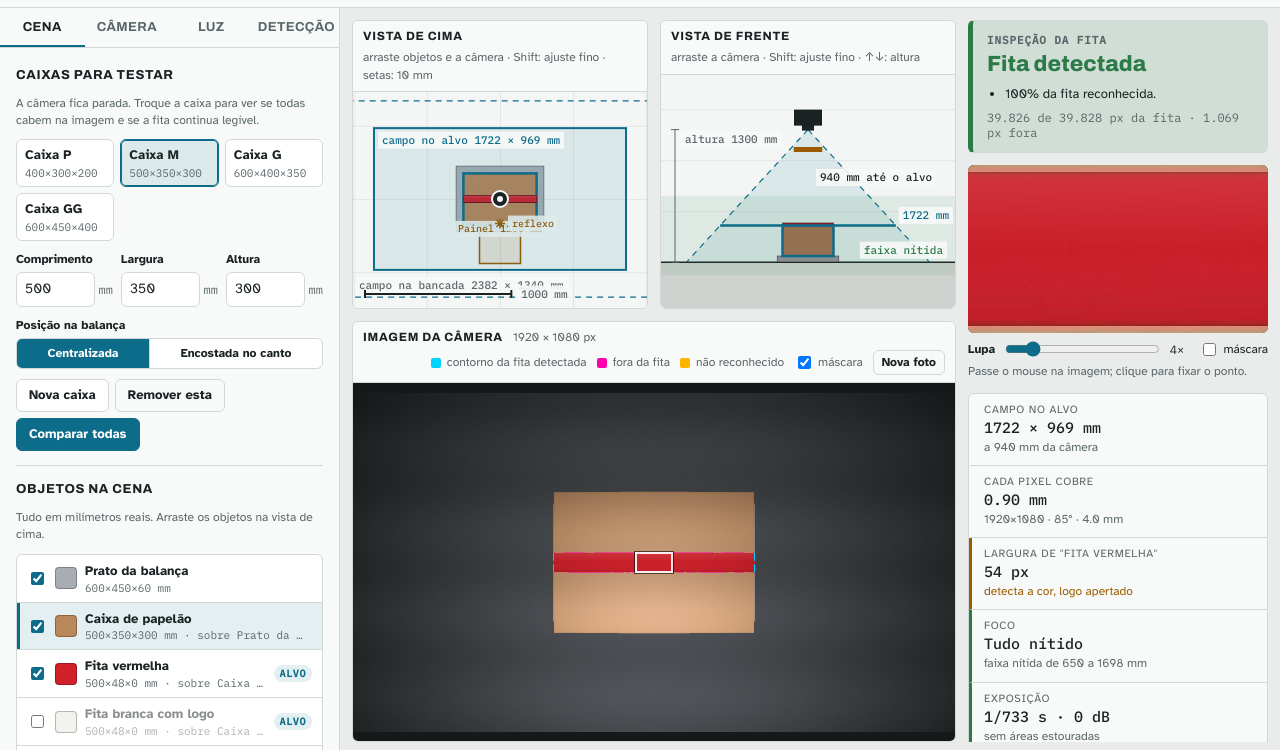
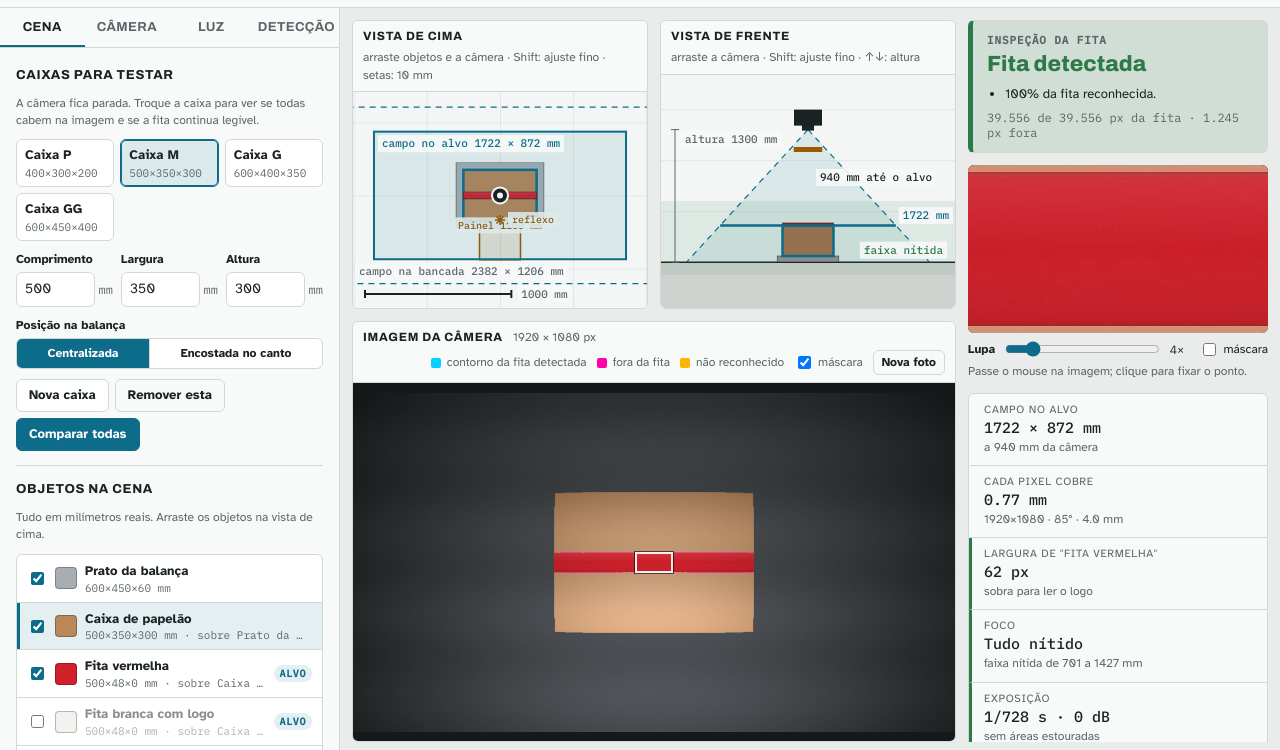
Before and after one commit to LucasSiedschlag/vision-sim, a website with bundled scripts: page index.html in a window 1280 px wide. Shown: the part 46-796 px from the top of the page. Built offline with nearby package versions, Linux system fonts and the light colour scheme.

Commit message:
fix(lens): fit distortion to datasheet FOV and use one projection for image and metrics

```diff
--- a/src/core/optics.js
+++ b/src/core/optics.js
@@ -37,7 +37,8 @@ export function vfov(hfovDeg, widthPx, heightPx) {
 /**
  * Estado óptico de uma câmera com zoom `zoom` (0 = grande angular, 1 = tele).
  * Para lente fixa, zoom é ignorado.
- * Retorna FOV horizontal, focal (mm), largura do sensor (mm), pitch do pixel e k1 da distorção.
+ * Retorna o FOV horizontal do datasheet nesse zoom, focal (mm), largura do sensor (mm), pitch do pixel e k1
+ * da distorção (k1 é o λ do modelo de divisão, ver lensProjection).
  */
 export function lensState(cam, zoom = 0) {
   const t = cam.hfov.length > 1 ? Math.min(1, Math.max(0, zoom)) : 0;
@@ -47,11 +48,14 @@ export function lensState(cam, zoom = 0) {
   const sensorW = 2 * fWide * Math.tan((cam.hfov[0] * DEG) / 2);
   // Interpolação em focal (linear em mm, como um zoom real).
   const f = fWide + (fTele - fWide) * t;
-  const hfov = 2 * Math.atan(sensorW / (2 * f)) / DEG;
   const pitch = sensorW / cam.widthPx;
   // Distorção diminui conforme o zoom fecha.
   const k1 = (cam.distortionK ?? 0) * Math.pow(fWide / f, 2);
-  return { hfov, focalMm: f, sensorW, pitchMm: pitch, k1, aperture: cam.aperture };
+  // Interpola o FOV do datasheet (o que a imagem mostra de borda a borda) entre os extremos do zoom,
+  // na tangente, que é o que escala com a focal.
+  const tw = Math.tan((cam.hfov[0] * DEG) / 2), tt = Math.tan((cam.hfov[cam.hfov.length - 1] * DEG) / 2);
+  const hfovSheet = cam.hfov.length > 1 ? (2 * Math.atan(1 / (1 / tw + (1 / tt - 1 / tw) * ((f - fWide) / (fTele - fWide || 1))))) / DEG : cam.hfov[0];
+  return { hfov: hfovSheet, focalMm: f, sensorW, pitchMm: pitch, k1, aperture: cam.aperture };
 }
 
 /**
@@ -95,37 +99,67 @@ export function rectCorners(o, z) {
 }
 
 /**
- * Tabela de remapeamento para distorção radial (barril quando k1 < 0).
- * Para cada pixel da imagem final (distorcida), o índice do pixel de origem na imagem ideal.
- * Normalizado pela meia-diagonal, de modo que os cantos ficam no lugar.
+ * Projeção da lente com distorção radial pelo modelo de divisão (Fitzgibbon):
+ *   r_ideal = r_imagem / (1 + λ · n²),  n = r_imagem / (meia largura)
+ * λ < 0 é barril. A escala do centro (fpx) é escolhida para que a borda horizontal da imagem caia
+ * exatamente no FOV do datasheet: o que o fabricante mede é o campo da imagem já distorcida.
+ * distort = false: imagem corrigida pela câmera (LDC): mesma escala no centro, bordas cortadas.
+ * Retorna fpx (px por unidade de tangente no centro), λ efetivo e FOV horizontal/vertical da imagem.
  */
-export function distortionMap(w, h, k1) {
-  const map = new Int32Array(w * h);
-  const cx = (w - 1) / 2, cy = (h - 1) / 2;
-  const R = Math.hypot(cx, cy);
-  // Fator de escala em função de r² (tabela 1D): evita a iteração por pixel.
-  const N = 2048;
-  const lut = new Float32Array(N + 1);
-  for (let i = 0; i <= N; i++) {
-    const rd = Math.sqrt(i / N);
-    let rs = rd;
-    // Inverte rd = rs(1 + k rs²)/(1 + k) por iteração de ponto fixo.
-    for (let k = 0; k < 6; k++) rs = (rd * (1 + k1)) / (1 + k1 * rs * rs);
-    lut[i] = rd > 0 ? rs / rd : 1 + k1;
-  }
-  const invR2 = 1 / (R * R);
-  for (let y = 0; y < h; y++) {
-    const dy = y - cy;
-    const dy2 = dy * dy;
-    for (let x = 0; x < w; x++) {
-      const dx = x - cx;
-      const t = (dx * dx + dy2) * invR2 * N;
-      const i0 = t | 0;
-      const scale = i0 >= N ? lut[N] : lut[i0] + (lut[i0 + 1] - lut[i0]) * (t - i0);
-      const sx = Math.round(cx + dx * scale);
-      const sy = Math.round(cy + dy * scale);
-      map[y * w + x] = sx >= 0 && sx < w && sy >= 0 && sy < h ? sy * w + sx : -1;
+export function lensProjection(widthPx, heightPx, hfovDeg, k1, distort = true) {
+  const half = widthPx / 2;
+  const nCorner = Math.hypot(widthPx, heightPx) / widthPx;
+  // o modelo só vale enquanto 1 + λn² > 0 nos cantos; limita barris exagerados
+  const lam = Math.max(k1, -0.85 / (nCorner * nCorner));
+  const fpx = half / ((1 + lam) * Math.tan((hfovDeg * DEG) / 2));
+  const L = distort ? lam : 0;
+  const tanAt = (n) => (n / (1 + L * n * n)) * (half / fpx); // tangente do raio na borda, a n meias larguras
+  const aspect = heightPx / widthPx;
+  return {
+    fpx, lambda: L,
+    hfov: (2 * Math.atan(tanAt(1))) / DEG,
+    vfov: (2 * Math.atan(tanAt(aspect))) / DEG,
+    // quanto a imagem ideal (sem distorção) precisa ser maior para cobrir os cantos
+    cornerScale: 1 / (1 + L * nCorner * nCorner),
+  };
+}
+
+/**
+ * Para cada pixel da imagem entregue (W × H), o índice do pixel de origem na imagem ideal
+ * (Wi × Hi, renderizada com escala q em relação a fpx). -1 = fora da imagem ideal.
+ */
+export function lensMap(W, H, Wi, Hi, lambda, q = 1) {
+  const map = new Int32Array(W * H);
+  const half = W / 2, cx = W / 2, cy = H / 2, ci = Wi / 2, cj = Hi / 2;
+  const inv = 1 / (half * half);
+  for (let y = 0, j = 0; y < H; y++) {
+    const dy = y + 0.5 - cy;
+    for (let x = 0; x < W; x++, j++) {
+      const dx = x + 0.5 - cx;
+      const s = q / (1 + lambda * (dx * dx + dy * dy) * inv);
+      const sx = Math.floor(ci + dx * s), sy = Math.floor(cj + dy * s);
+      map[j] = sx >= 0 && sx < Wi && sy >= 0 && sy < Hi ? sy * Wi + sx : -1;
     }
   }
   return map;
 }
+
+/**
+ * Projeção de um ponto do mundo na imagem entregue, com a distorção da lente.
+ * cam: câmera resolvida (fpx, lambda, w, h). null se o ponto está fora do alcance da lente.
+ */
+export function projectImage(p, cam) {
+  const depth = cam.z - p.z;
+  if (depth <= 1) return null;
+  const du = ((p.x - cam.x) * cam.fpx) / depth, dv = ((p.y - cam.y) * cam.fpx) / depth;
+  const half = cam.w / 2;
+  const nu = Math.hypot(du, dv) / half;
+  let k = 1;
+  if (cam.lambda && nu > 1e-9) {
+    // nu = nd / (1 + λ nd²)  →  λ nu nd² − nd + nu = 0
+    const disc = 1 - 4 * cam.lambda * nu * nu;
+    if (disc < 0) return null;
+    k = (1 - Math.sqrt(disc)) / (2 * cam.lambda * nu) / nu;
+  }
+  return { u: cam.w / 2 + du * k, v: cam.h / 2 + dv * k };
+}
--- a/src/core/scene.js
+++ b/src/core/scene.js
@@ -1,7 +1,7 @@
 // Regras da cena: empilhamento, câmera resolvida e indicadores. Puro, sem DOM.
 
 import { CAMERAS, customCamera, isZoom } from '../presets/cameras.js';
-import { lensState, focalPx, footprint, mmPerPixel, depthOfField } from './optics.js';
+import { lensState, lensProjection, projectImage, depthOfField, DEG } from './optics.js';
 import { hexToRgb, rgbToHsv } from './color.js';
 import { sensorFor } from './sensor.js';
 import { lightSources, lightMix, dayVariation, combinedFlicker, isFlickerSafe } from './lighting.js';
@@ -41,10 +41,14 @@ export function cameraModel(sceneCam) {
   return CAMERAS.find((c) => c.id === sceneCam.modelId) || CAMERAS[0];
 }
 
-/** Câmera pronta para renderizar: modelo + zoom + posição. */
+/**
+ * Câmera pronta para renderizar: modelo + zoom + posição + projeção da lente.
+ * fpx: escala no centro da imagem; lambda: distorção; hfov/vfov: campo que a imagem entregue mostra.
+ */
 export function resolveCamera(sceneCam) {
   const model = cameraModel(sceneCam);
   const lens = lensState(model, sceneCam.zoom);
+  const proj = lensProjection(model.widthPx, model.heightPx, lens.hfov, lens.k1, sceneCam.distortion !== false);
   return {
     model,
     lens,
@@ -52,7 +56,15 @@ export function resolveCamera(sceneCam) {
     zoomable: isZoom(model),
     x: sceneCam.x, y: sceneCam.y, z: sceneCam.z,
     w: model.widthPx, h: model.heightPx,
-    fpx: focalPx(model.widthPx, lens.hfov),
+    fpx: proj.fpx, lambda: proj.lambda, hfov: proj.hfov, vfov: proj.vfov, cornerScale: proj.cornerScale,
+  };
+}
+
+/** Largura e altura (mm) do campo que a imagem mostra num plano a `distanceMm` da câmera. */
+export function fieldAt(cam, distanceMm) {
+  return {
+    width: 2 * distanceMm * Math.tan((cam.hfov * DEG) / 2),
+    height: 2 * distanceMm * Math.tan((cam.vfov * DEG) / 2),
   };
 }
 
@@ -99,10 +111,10 @@ export function opticsMetrics(scene) {
   const cam = resolveCamera(scene.camera);
   const plane = targetPlane(resolved);
   const dist = cam.z - plane.z;
-  const fp = footprint(dist, cam.lens.hfov, cam.w, cam.h);
-  const mmpx = mmPerPixel(dist, cam.lens.hfov, cam.w);
+  const fp = fieldAt(cam, dist);
+  const mmpx = dist / cam.fpx; // no centro da imagem; com distorção em barril, as bordas cobrem mais mm por pixel
   const targetSize = plane.target ? Math.min(plane.target.w, plane.target.d) : null;
-  const coc = cam.lens.pitchMm * 2;
+  const coc = (cam.sensor.pixelUm / 1000) * 2;
   const dof = depthOfField(cam.lens.focalMm, cam.lens.aperture, coc, Math.max(dist, cam.lens.focalMm * 20));
   const lowest = resolved.filter((o) => o.visible && o.kind !== 'flat').reduce((m, o) => Math.min(m, o.z1), plane.z);
   const sharp = dist >= dof.near - 1 && cam.z - lowest <= dof.far + 1;
@@ -113,7 +125,7 @@ export function opticsMetrics(scene) {
     mmPerPx: mmpx,
     targetPx: targetSize ? targetSize / mmpx : null,
     targetName: plane.target?.name ?? null,
-    hfov: cam.lens.hfov,
+    hfov: cam.hfov,
     focalMm: cam.lens.focalMm,
     dofNear: dof.near,
     dofFar: dof.far,
@@ -209,11 +221,9 @@ export function boxInView(scene) {
   let margin = Infinity;
   for (const z of [box.z0, box.z1]) {
     for (const p of rectCornersAt(box, z)) {
-      const depth = cam.z - p.z;
-      if (depth <= 1) return { inside: false, marginPx: -Infinity };
-      const u = cam.w / 2 + ((p.x - cam.x) * cam.fpx) / depth;
-      const v = cam.h / 2 + ((p.y - cam.y) * cam.fpx) / depth;
-      margin = Math.min(margin, u, v, cam.w - u, cam.h - v);
+      const q = projectImage(p, cam); // com a distorção: é o que a imagem entregue mostra
+      if (!q) return { inside: false, marginPx: -Infinity };
+      margin = Math.min(margin, q.u, q.v, cam.w - q.u, cam.h - q.v);
     }
   }
   return { inside: margin >= 0, marginPx: margin };
--- a/src/main.js
+++ b/src/main.js
@@ -8,7 +8,7 @@ import { drawTopView, drawFrontView, topToWorld, topViewport, frontViewport, loc
 import { renderCamera } from './render/camera.js';
 import { setAssetListener } from './render/textures.js';
 import { opticsMetrics, lightingMetrics, resolveHeights, drawOrder, resolveCamera, applyBoxVariant, boxInView } from './core/scene.js';
-import { project, rectCorners, DEG } from './core/optics.js';
+import { projectImage, rectCorners, DEG } from './core/optics.js';
 import { shutterLabel } from './core/lighting.js';
 
 const $ = (s) => document.querySelector(s);
@@ -168,7 +168,7 @@ function start(saved) {
     const t = objs.filter((o) => o.isTarget).pop() || objs[objs.length - 1];
     const cam = resolveCamera(sc.camera);
     if (!t) return { u: cam.w / 2, v: cam.h / 2 };
-    const p = project({ x: t.x, y: t.y, z: t.z1 }, cam);
+    const p = projectImage({ x: t.x, y: t.y, z: t.z1 }, cam);
     return p ? { u: p.u, v: p.v } : { u: cam.w / 2, v: cam.h / 2 };
   }
 
--- a/src/render/camera.js
+++ b/src/render/camera.js
@@ -2,7 +2,7 @@
 // → ruído → modo de cor → compressão JPEG → detecção.
 
 import { resolveHeights, drawOrder, resolveCamera, effectiveLight, detectionParams, detectionMode, lightContext } from '../core/scene.js';
-import { project, planeScale, rectCorners, distortionMap, DEG } from '../core/optics.js';
+import { project, planeScale, rectCorners, lensMap, DEG } from '../core/optics.js';
 import { SRGB_TO_LINEAR, LINEAR_TO_SRGB8, illuminantRgb, wbGainsForKelvin, grayWorldGains } from '../core/color.js';
 import { lightSources, timeFactor, flickerAverage } from '../core/lighting.js';
 import { whiteSignalPerLuxS, snrDb } from '../core/sensor.js';
@@ -131,34 +131,44 @@ export async function renderCamera(scene, captureSeed = 1) {
   const W = cam.w, H = cam.h, N = W * H;
   const objs = drawOrder(resolveHeights(scene.objects));
 
-  const refl = canvas('refl', W, H), data = canvas('data', W, H);
+  // Imagem ideal (perspectiva sem distorção, mesma escala do centro). Com barril, os cantos da imagem
+  // entregue vêm de fora do retângulo W × H: a ideal é maior. Limite de 2,5× os pixels (escala q < 1).
+  const grow = cam.lambda ? cam.cornerScale : 1;
+  let q = 1;
+  if (grow * grow > 2.5) q = Math.sqrt(2.5) / grow;
+  const Wi = cam.lambda ? 2 * Math.ceil((W / 2) * grow * q) + 2 : W;
+  const Hi = cam.lambda ? 2 * Math.ceil((H / 2) * grow * q) + 2 : H;
+  const icam = { ...cam, w: Wi, h: Hi, fpx: cam.fpx * q };
+
+  const refl = canvas('refl', Wi, Hi), data = canvas('data', Wi, Hi);
   const rctx = refl.getContext('2d', { willReadFrequently: true });
   const dctx = data.getContext('2d', { willReadFrequently: true });
-  drawGeometry(rctx, objs, cam, 'color');
+  drawGeometry(rctx, objs, icam, 'color');
   const p = detectionParams(scene.detection);
   const lkey = `${p.hue.toFixed(1)}|${p.hueTol}|${p.sMin}|${p.vMin}`;
   if (lutCache.key !== lkey) lutCache = { key: lkey, lut: colorLut(p) };
-  drawGeometry(dctx, objs, cam, 'data', { lut: lutCache.lut, key: lkey });
+  drawGeometry(dctx, objs, icam, 'data', { lut: lutCache.lut, key: lkey });
   mark('desenho');
 
-  let rgba = rctx.getImageData(0, 0, W, H).data;
-  let aux = dctx.getImageData(0, 0, W, H).data; // G = alvo, B = tinta da cor procurada
+  let rgba = rctx.getImageData(0, 0, Wi, Hi).data;
+  let aux = dctx.getImageData(0, 0, Wi, Hi).data; // G = alvo, B = tinta da cor procurada
 
   // Luz: soma de todas as fontes ligadas (galpão e luminárias da bancada). Iluminância e reflexo de
   // cada luminária calculados por pixel na imagem ideal (src/core/illumination.js), em cache.
   const lsrc = lightSources(scene.light, lightContext(scene));
-  const fkey = JSON.stringify([W, H, cam.x, cam.y, cam.z, cam.fpx,
+  const fkey = JSON.stringify([Wi, Hi, cam.x, cam.y, cam.z, icam.fpx,
     objs.map((o) => [o.x, o.y, o.z1, o.w, o.d, o.rot, o.surface, o.roughness, o.gloss]),
     lsrc.map((s) => [s.group, s.lux, s.gradient, s.lum])]);
-  if (fieldCache.key !== fkey) fieldCache = { key: fkey, fields: computeLightFields({ cam, W, H, objs, sources: lsrc }), distorted: new Map() };
+  if (fieldCache.key !== fkey) fieldCache = { key: fkey, fields: computeLightFields({ cam: icam, W: Wi, H: Hi, objs, sources: lsrc }), distorted: new Map() };
   let fields = fieldCache.fields;
   mark('luz por pixel');
 
-  // Distorção da lente (barril): imagem, dados e mapas de luz passam pelo mesmo remapeamento
-  const k1 = scene.camera.distortion ? Math.round(cam.lens.k1 * 200) / 200 : 0;
-  if (Math.abs(k1) > 1e-3) {
-    const key = `${W}x${H}:${k1}`;
-    if (mapCache.key !== key) mapCache = { key, map: distortionMap(W, H, k1) };
+  // Distorção da lente: imagem, dados e mapas de luz passam pelo mesmo remapeamento ideal → entregue
+  let lmap = null;
+  if (cam.lambda) {
+    const key = `${W}x${H}:${Wi}x${Hi}:${cam.lambda}:${q}`;
+    if (mapCache.key !== key) mapCache = { key, map: lensMap(W, H, Wi, Hi, cam.lambda, q) };
+    lmap = mapCache.map;
     rgba = remap32(rgba, mapCache.map);
     aux = remap32(aux, mapCache.map);
     if (!fieldCache.distorted.has(key)) {
@@ -353,12 +363,13 @@ export async function renderCamera(scene, captureSeed = 1) {
       const rel = ang - parent.rot * DEG;
       len = Math.abs(Math.cos(rel)) * parent.w + Math.abs(Math.sin(rel)) * parent.d;
     }
-    const a = project({ x: cx - ux * len / 2, y: cy - uy * len / 2, z: tgt.z1 }, cam);
-    const b = project({ x: cx + ux * len / 2, y: cy + uy * len / 2, z: tgt.z1 }, cam);
-    const scale = planeScale(tgt.z1, cam);
+    // na imagem ideal, onde a emenda é uma reta (a distorção a curvaria)
+    const a = project({ x: cx - ux * len / 2, y: cy - uy * len / 2, z: tgt.z1 }, icam);
+    const b = project({ x: cx + ux * len / 2, y: cy + uy * len / 2, z: tgt.z1 }, icam);
+    const scale = planeScale(tgt.z1, icam);
     if (a && b && scale) {
       const halfPx = ((long ? tgt.d : tgt.w) / 2) * scale;
-      profile = analyzeProfile(profileBand(mask, W, H, a, b, halfPx, len));
+      profile = analyzeProfile(profileBand(mask, W, H, a, b, halfPx, len, 256, lmap, Wi));
       v = verdictLogo(result, profile, scene.detection);
     }
   }
--- a/src/render/views.js
+++ b/src/render/views.js
@@ -1,8 +1,8 @@
 // Vista de cima (planta) e vista de frente (elevação), em escala real.
 
-import { resolveHeights, drawOrder, resolveCamera, targetPlane, opticsMetrics } from '../core/scene.js';
+import { resolveHeights, drawOrder, resolveCamera, targetPlane, opticsMetrics, fieldAt } from '../core/scene.js';
 import { normalizeLight, resolveLuminaire, glarePoint, FIXTURE_MODELS } from '../core/lighting.js';
-import { rectCorners, footprint, DEG } from '../core/optics.js';
+import { rectCorners, DEG } from '../core/optics.js';
 import { topTexture, sideColor } from './textures.js';
 
 function token(name) {
@@ -80,7 +80,7 @@ function sceneBounds(scene, resolved, cam) {
     add(lum.x + r, lum.y + r);
   }
   const plane = targetPlane(resolved);
-  const fp = footprint(cam.z - plane.z, cam.lens.hfov, cam.w, cam.h);
+  const fp = fieldAt(cam, cam.z - plane.z);
   add(cam.x - fp.width / 2, cam.y - fp.height / 2);
   add(cam.x + fp.width / 2, cam.y + fp.height / 2);
   if (!Number.isFinite(minX)) { minX = -500; maxX = 500; minY = -400; maxY = 400; }
@@ -132,8 +132,8 @@ export function drawTopView(canvas, scene, ui) {
   drawFixturesTop(ctx, scene, plane, { X, Y, scale, dpr }, ui);
 
   // Campo de visão
-  const fpT = footprint(cam.z - plane.z, cam.lens.hfov, cam.w, cam.h);
-  const fpB = footprint(cam.z, cam.lens.hfov, cam.w, cam.h);
+  const fpT = fieldAt(cam, cam.z - plane.z);
+  const fpB = fieldAt(cam, cam.z);
   const accent = token('--accent');
   ctx.strokeStyle = accent;
   ctx.setLineDash([6 * dpr, 5 * dpr]);
@@ -188,7 +188,7 @@ export function drawFrontView(canvas, scene, ui) {
   const plane = targetPlane(resolved);
 
   // Limites: largura do campo na bancada, objetos e câmera
-  const half = cam.z * Math.tan((cam.lens.hfov * DEG) / 2);
+  const half = cam.z * Math.tan((cam.hfov * DEG) / 2);
   let fb = locked.front;
   if (!fb) {
     let minX = cam.x - half, maxX = cam.x + half;
@@ -274,7 +274,7 @@ export function drawFrontView(canvas, scene, ui) {
   ctx.setLineDash([]);
 
   // Largura do campo no plano do alvo
-  const fpT = footprint(cam.z - plane.z, cam.lens.hfov, cam.w, cam.h);
+  const fpT = fieldAt(cam, cam.z - plane.z);
   ctx.lineWidth = 2.5 * dpr;
   ctx.beginPath();
   ctx.moveTo(X(cam.x - fpT.width / 2), Z(plane.z));
--- a/src/ui/panels.js
+++ b/src/ui/panels.js
@@ -287,13 +287,14 @@ function cameraPanel({ store, add }) {
     custom,
     section('Posição e lente', 'A câmera aponta para baixo. Arraste-a também nas vistas.',
       cam.zoomable ? add(range({ id: 'cam-zoom', label: 'Zoom', min: 0, max: 1, step: 0.01, get: () => C().zoom, set: (v) => up((c) => { c.zoom = v; }),
-        format: () => { const r = resolveCamera(C()); return `${r.lens.focalMm.toFixed(1)} mm · ${r.lens.hfov.toFixed(0)}°`; } })) : null,
+        format: () => { const r = resolveCamera(C()); return `${r.lens.focalMm.toFixed(1)} mm · ${r.hfov.toFixed(0)}°`; } })) : null,
       add(range({ id: 'cam-z', label: 'Altura acima da bancada', min: 300, max: 3000, step: 5, get: () => C().z, set: (v) => up((c) => { c.z = v; }), format: fmtMm })),
       h('div', { class: 'grid-3' },
         add(number({ id: 'cam-z-num', label: 'Altura', unit: 'mm', min: 100, max: 4000, get: () => C().z, set: (v) => up((c) => { c.z = v; }) })),
         add(number({ id: 'cam-x', label: 'X', unit: 'mm', min: -3000, max: 3000, get: () => C().x, set: (v) => up((c) => { c.x = v; }) })),
         add(number({ id: 'cam-y', label: 'Y', unit: 'mm', min: -3000, max: 3000, get: () => C().y, set: (v) => up((c) => { c.y = v; }) }))),
-      add(check({ id: 'cam-dist', label: 'Simular distorção da lente', get: () => C().distortion, set: (v) => up((c) => { c.distortion = v; }) }))),
+      add(check({ id: 'cam-dist', label: 'Simular distorção da lente', get: () => C().distortion, set: (v) => up((c) => { c.distortion = v; }),
+        hint: 'Desligado: imagem corrigida pela própria câmera (LDC): mesma resolução no centro, bordas cortadas.' }))),
     section('Exposição', 'Tempo de obturador múltiplo de 1/120 s evita o "piscar" das lâmpadas na rede de 60 Hz.',
       add(segmented({ label: 'Modo', options: [{ value: 'auto', label: 'Automática' }, { value: 'manual', label: 'Manual' }],
         get: () => C().exposureMode, set: (v) => up((c) => { c.exposureMode = v; }, true) })),
```
Also changed, not shown: docs/modelo.md (+15 -5 lines), src/core/detection.js (+21 -13 lines), tests/core.test.js (+52 -6 lines), dist/index.html.
